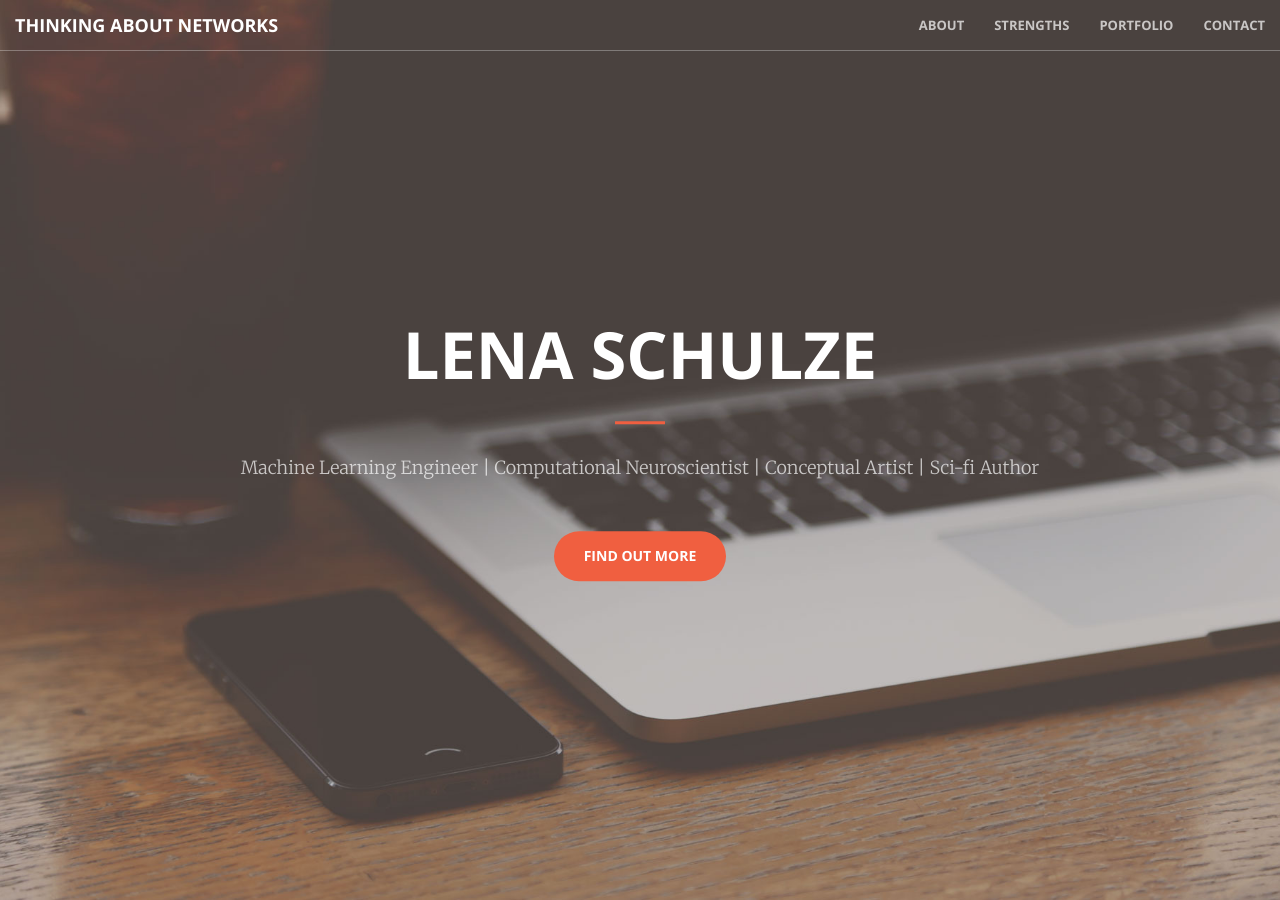
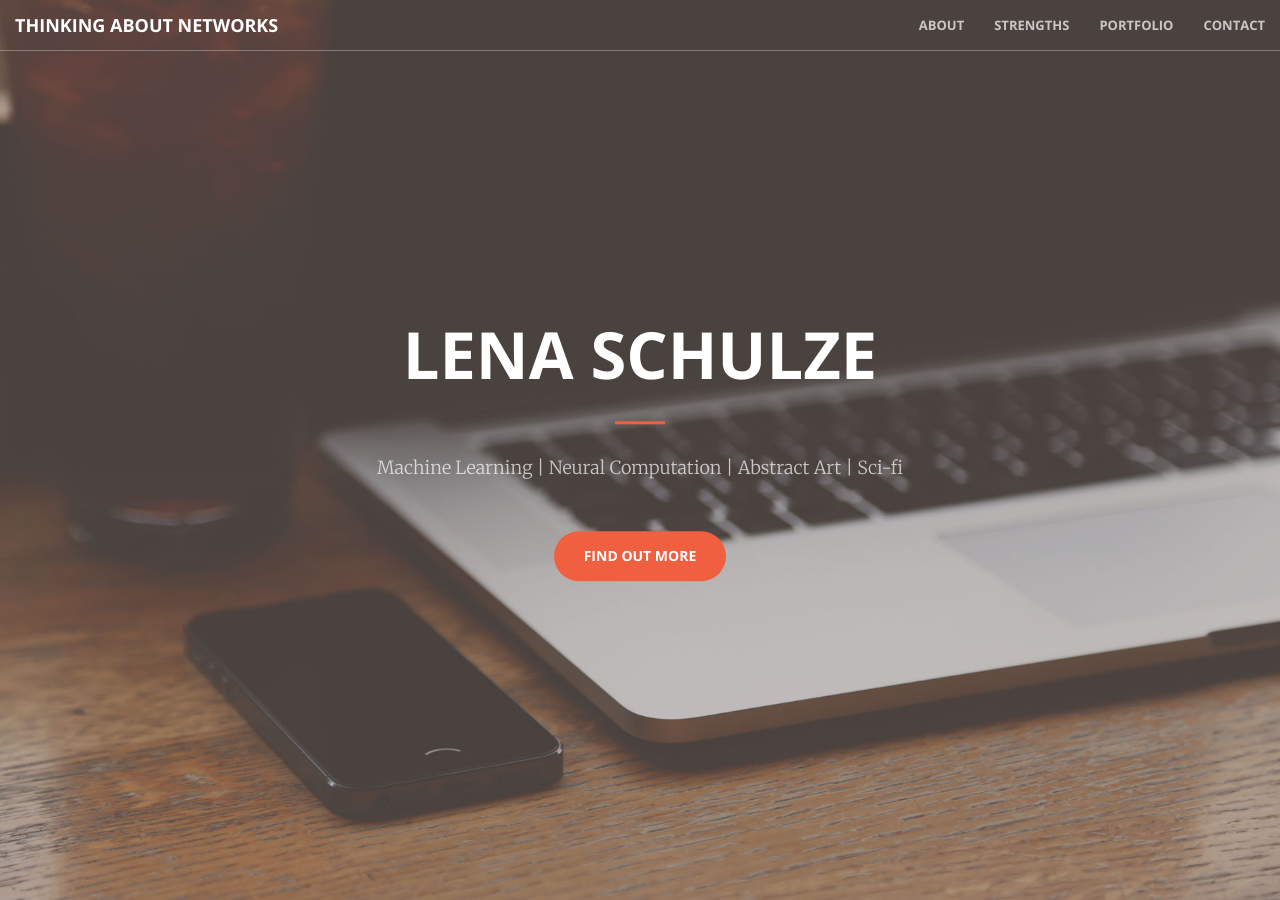
Before and after one commit to jvs--/jvs--.github.io, a Jekyll site: the page built from index.html, in a window 1280 px wide and 900 px high. Built offline with Jekyll 4.4.1, drawn with Linux system fonts in a browser that asks for light colours.

Commit message:
Changed header

```diff
--- a/_includes/header.html
+++ b/_includes/header.html
@@ -3,7 +3,7 @@
         <div class="header-content-inner">
             <h1>Lena Schulze</h1>
             <hr>
-            <p>Machine Learning Engineer | Computational Neuroscientist | Conceptual Artist | Sci-fi Author</p>
+            <p>Machine Learning | Neural Computation | Abstract Art | Sci-fi</p>
             <a href="#about" class="btn btn-primary btn-xl page-scroll">Find Out More</a>
         </div>
     </div>
```
